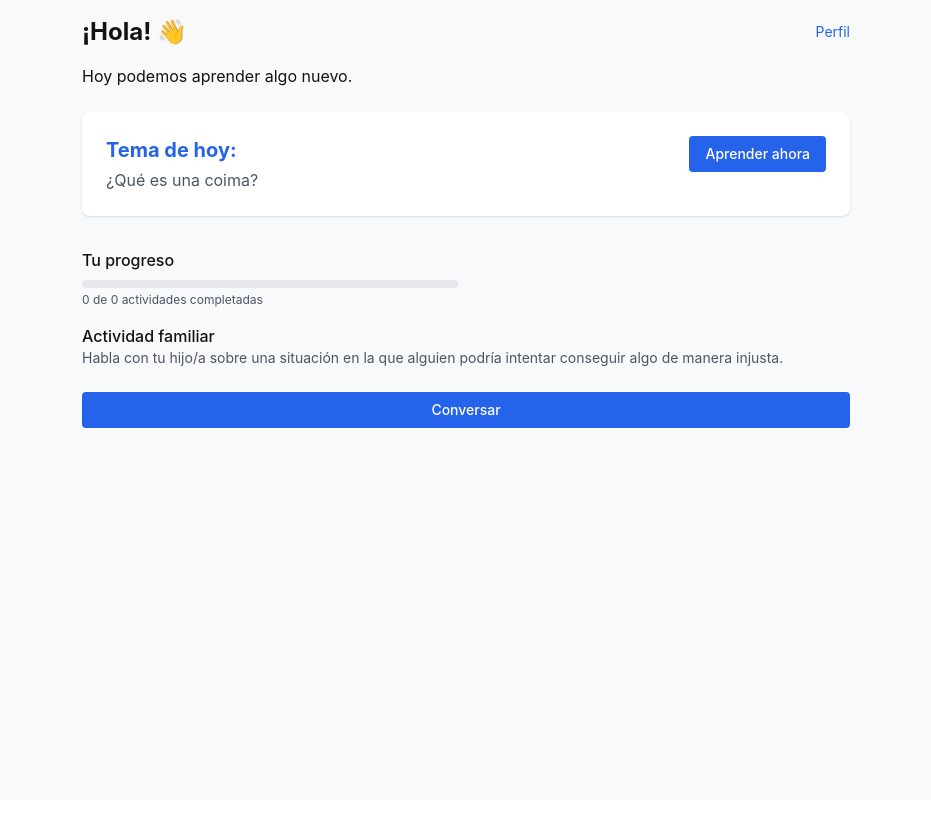
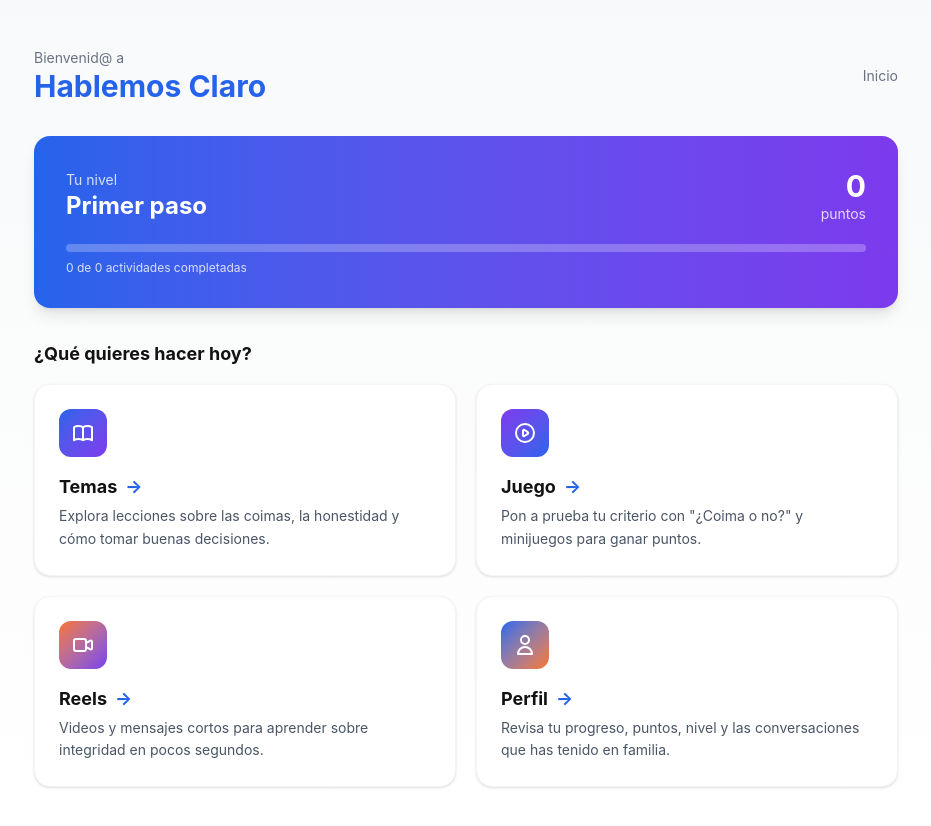
Before and after one commit to Crico719/hablemos-claro, a React (Vite) app: page / in a window 1280 px wide. Both pictures are taken after a click on the button "Comenzar". Shown: the top 826 px of the page, without its empty margins (174-1105 px from the left). Before the commit the page ends 800 px from the top, so only its background shows below. Built offline with nearby package versions, Linux system fonts and the light colour scheme.

Commit message:
Add main hub screen with Temas, Juego, Reels, and Perfil navigation

```diff
--- a/src/App.tsx
+++ b/src/App.tsx
@@ -60,7 +60,7 @@ const initialProgress = getStoredProgress()
 
 export default function App() {
   const [progress, setProgress] = useState<UserProgress>(initialProgress)
-  const [currentScreen, setCurrentScreen] = useState<'welcome' | 'config' | 'home' | 'learn' | 'quiz' | 'result' | 'games' | 'converse' | 'activity' | 'cases' | 'profile' | 'content-for-parents'>('welcome')
+  const [currentScreen, setCurrentScreen] = useState<'welcome' | 'config' | 'home' | 'learn' | 'quiz' | 'result' | 'games' | 'converse' | 'activity' | 'cases' | 'profile' | 'content-for-parents' | 'reels'>('welcome')
   const [selectedRole, setSelectedRole] = useState<UserRole | null>(null)
   const [selectedTopic, setSelectedTopic] = useState<LearningTopic | null>(null)
   const [currentQuestionIndex, setCurrentQuestionIndex] = useState(0)
@@ -342,57 +342,115 @@ export default function App() {
       )
 
     case 'home':
+      const progressPct = Math.round(
+        (progress.completedActivities / Math.max(progress.totalActivities, 1)) * 100
+      )
+      const hubSections = [
+        {
+          key: 'config' as const,
+          title: 'Temas',
+          description: 'Explora lecciones sobre las coimas, la honestidad y cómo tomar buenas decisiones.',
+          accent: 'from-primary to-secondary',
+          icon: (
+            <svg className="w-6 h-6" fill="none" stroke="currentColor" strokeWidth={2} viewBox="0 0 24 24" aria-hidden="true">
+              <path strokeLinecap="round" strokeLinejoin="round" d="M12 6.253v13m0-13C10.832 5.477 9.246 5 7.5 5S4.168 5.477 3 6.253v13C4.168 18.477 5.754 18 7.5 18s3.332.477 4.5 1.253m0-13C13.168 5.477 14.754 5 16.5 5c1.746 0 3.332.477 4.5 1.253v13C19.832 18.477 18.246 18 16.5 18c-1.746 0-3.332.477-4.5 1.253" />
+            </svg>
+          ),
+        },
+        {
+          key: 'games' as const,
+          title: 'Juego',
+          description: 'Pon a prueba tu criterio con "¿Coima o no?" y minijuegos para ganar puntos.',
+          accent: 'from-secondary to-primary',
+          icon: (
+            <svg className="w-6 h-6" fill="none" stroke="currentColor" strokeWidth={2} viewBox="0 0 24 24" aria-hidden="true">
+              <path strokeLinecap="round" strokeLinejoin="round" d="M14.752 11.168l-3.197-2.132A1 1 0 0010 9.87v4.263a1 1 0 001.555.832l3.197-2.132a1 1 0 000-1.664z" />
+              <circle cx="12" cy="12" r="9" strokeLinecap="round" strokeLinejoin="round" />
+            </svg>
+          ),
+        },
+        {
+          key: 'reels' as const,
+          title: 'Reels',
+          description: 'Videos y mensajes cortos para aprender sobre integridad en pocos segundos.',
+          accent: 'from-alert to-secondary',
+          icon: (
+            <svg className="w-6 h-6" fill="none" stroke="currentColor" strokeWidth={2} viewBox="0 0 24 24" aria-hidden="true">
+              <path strokeLinecap="round" strokeLinejoin="round" d="M15 10l4.553-2.276A1 1 0 0121 8.618v6.764a1 1 0 01-1.447.894L15 14M5 18h8a2 2 0 002-2V8a2 2 0 00-2-2H5a2 2 0 00-2 2v8a2 2 0 002 2z" />
+            </svg>
+          ),
+        },
+        {
+          key: 'profile' as const,
+          title: 'Perfil',
+          description: 'Revisa tu progreso, puntos, nivel y las conversaciones que has tenido en familia.',
+          accent: 'from-primary to-alert',
+          icon: (
+            <svg className="w-6 h-6" fill="none" stroke="currentColor" strokeWidth={2} viewBox="0 0 24 24" aria-hidden="true">
+              <path strokeLinecap="round" strokeLinejoin="round" d="M16 7a4 4 0 11-8 0 4 4 0 018 0zM12 14a7 7 0 00-7 7h14a7 7 0 00-7-7z" />
+            </svg>
+          ),
+        },
+      ]
+
       return (
-        <div className="min-h-screen bg-light text-dark p-4">
-          <div className="max-w-3xl mx-auto">
-            <div className="flex items-center justify-between mb-4">
-              <h1 className="text-2xl font-bold">¡Hola! 👋</h1>
-              <button onClick={() => setCurrentScreen('profile')} className="text-primary text-sm">Perfil</button>
-            </div>
+        <div className="min-h-screen bg-gradient-to-b from-light to-white text-dark">
+          <div className="max-w-4xl mx-auto px-4 py-8 sm:py-12">
+            {/* Encabezado */}
+            <header className="flex items-center justify-between mb-8">
+              <div>
+                <p className="text-sm text-gray-500">Bienvenid@ a</p>
+                <h1 className="text-2xl sm:text-3xl font-bold text-primary">Hablemos Claro</h1>
+              </div>
+              <button
+                onClick={() => setCurrentScreen('welcome')}
+                className="text-gray-500 hover:text-primary text-sm"
+              >
+                Inicio
+              </button>
+            </header>
 
-            <p className="text-base">Hoy podemos aprender algo nuevo.</p>
-
-            <div className="mt-6 bg-white rounded-lg p-6 shadow-sm">
-              <div className="flex items-start justify-between">
+            {/* Tarjeta de progreso */}
+            <section className="rounded-2xl bg-gradient-to-r from-primary to-secondary p-6 sm:p-8 text-white shadow-lg mb-8">
+              <div className="flex flex-wrap items-center justify-between gap-4">
                 <div>
-                  <h2 className="text-xl font-bold text-primary">Tema de hoy:</h2>
-                  <p className="text-gray-600 mt-1">¿Qué es una coima?</p>
+                  <p className="text-white/80 text-sm">Tu nivel</p>
+                  <h2 className="text-xl sm:text-2xl font-bold">{progress.level}</h2>
                 </div>
-                <button
-                  onClick={() => setCurrentScreen('learn')}
-                  className="btn-primary py-2 px-4 rounded text-sm"
-                >
-                  Aprender ahora
-                </button>
+                <div className="text-right">
+                  <p className="text-3xl font-bold">{progress.points}</p>
+                  <p className="text-white/80 text-sm">puntos</p>
+                </div>
               </div>
-            </div>
-
-            <div className="mt-8 grid grid-cols-2 gap-4">
-              <div>
-                <h3 className="font-medium">Tu progreso</h3>
-                <div className="h-2 bg-gray-200 rounded-full overflow-hidden mt-2">
-                  <div
-                    className="h-full bg-primary rounded-full transition-width"
-                    style={{ width: `${(progress.completedActivities / Math.max(progress.totalActivities, 1) * 100)}%` }}
-                  ></div>
+              <div className="mt-5">
+                <div className="h-2 bg-white/25 rounded-full overflow-hidden">
+                  <div className="h-full bg-white rounded-full transition-all" style={{ width: `${progressPct}%` }}></div>
                 </div>
-                <p className="text-xs text-gray-600 mt-1">
+                <p className="text-white/80 text-xs mt-2">
                   {progress.completedActivities} de {progress.totalActivities} actividades completadas
                 </p>
               </div>
-            </div>
+            </section>
 
-            <div>
-              <h3 className="font-medium mt-4">Actividad familiar</h3>
-              <p className="text-gray-600 text-sm mb-3">
-                Habla con tu hijo/a sobre una situación en la que alguien podría intentar conseguir algo de manera injusta.
-              </p>
-              <button
-                onClick={() => setCurrentScreen('converse')}
-                className="btn-primary w-full py-2 px-4 rounded text-sm mt-3"
-              >
-                Conversar
-              </button>
+            {/* Hub de secciones */}
+            <h2 className="text-lg font-bold mb-4">¿Qué quieres hacer hoy?</h2>
+            <div className="grid gap-5 sm:grid-cols-2">
+              {hubSections.map((section) => (
+                <button
+                  key={section.key}
+                  onClick={() => setCurrentScreen(section.key)}
+                  className="group text-left bg-white rounded-2xl p-6 shadow-sm border border-gray-100 transition-all hover:shadow-md hover:-translate-y-1"
+                >
+                  <div className={`w-12 h-12 flex items-center justify-center rounded-xl bg-gradient-to-br ${section.accent} text-white mb-4`}>
+                    {section.icon}
+                  </div>
+                  <h3 className="font-bold text-lg mb-1 flex items-center gap-2">
+                    {section.title}
+                    <span className="text-primary transition-transform group-hover:translate-x-1">→</span>
+                  </h3>
+                  <p className="text-sm text-gray-600 leading-relaxed text-pretty">{section.description}</p>
+                </button>
+              ))}
             </div>
           </div>
         </div>
@@ -1219,6 +1277,76 @@ export default function App() {
         </div>
       )
 
+    case 'reels':
+      const reels = [
+        {
+          tag: '¿Sabías que...?',
+          title: 'Una coima no siempre es dinero',
+          text: 'Un regalo caro, un favor o un "trato especial" también pueden ser una coima cuando buscan un beneficio injusto.',
+          accent: 'from-primary to-secondary',
+        },
+        {
+          tag: 'Piénsalo',
+          title: 'El daño lo paga toda la sociedad',
+          text: 'El dinero de una coima podría haber servido para escuelas, hospitales o parques. La corrupción nos quita a todos.',
+          accent: 'from-secondary to-alert',
+        },
+        {
+          tag: 'Tip del día',
+          title: 'Habla con un adulto de confianza',
+          text: 'Si alguien te ofrece algo a cambio de hacer algo incorrecto, lo más valiente es contarlo. No estás solo.',
+          accent: 'from-alert to-primary',
+        },
+        {
+          tag: 'Recuerda',
+          title: 'La honestidad se practica',
+          text: 'Ser íntegro es actuar bien incluso cuando nadie te ve. Cada buena decisión suma.',
+          accent: 'from-primary to-secondary',
+        },
+      ]
+
+      return (
+        <div className="min-h-screen bg-light text-dark">
+          <div className="max-w-2xl mx-auto px-4 py-8">
+            <div className="flex items-center justify-between mb-6">
+              <h1 className="text-2xl font-bold text-primary">Reels</h1>
+              <button onClick={() => navigateTo('home')} className="text-gray-500 hover:text-primary">
+                ← Atrás
+              </button>
+            </div>
+
+            <p className="text-gray-600 mb-6 text-pretty">
+              Mensajes cortos para aprender sobre integridad en pocos segundos. Deslízalos como un feed.
+            </p>
+
+            <div className="flex flex-col gap-6">
+              {reels.map((reel, index) => (
+                <article
+                  key={index}
+                  className={`rounded-2xl bg-gradient-to-br ${reel.accent} text-white p-8 shadow-lg aspect-[4/5] sm:aspect-video flex flex-col justify-between`}
+                >
+                  <span className="inline-block self-start px-3 py-1 rounded-full bg-white/20 text-sm font-semibold">
+                    {reel.tag}
+                  </span>
+                  <div>
+                    <h2 className="text-2xl sm:text-3xl font-bold mb-3 text-balance">{reel.title}</h2>
+                    <p className="text-white/90 text-lg text-pretty">{reel.text}</p>
+                  </div>
+                  <p className="text-white/70 text-sm">Reel {index + 1} de {reels.length}</p>
+                </article>
+              ))}
+            </div>
+
+            <button
+              onClick={() => navigateTo('games')}
+              className="btn-primary w-full py-3 px-6 rounded-xl text-lg mt-8"
+            >
+              Poner a prueba lo aprendido
+            </button>
+          </div>
+        </div>
+      )
+
     default:
       return null
   }
```
